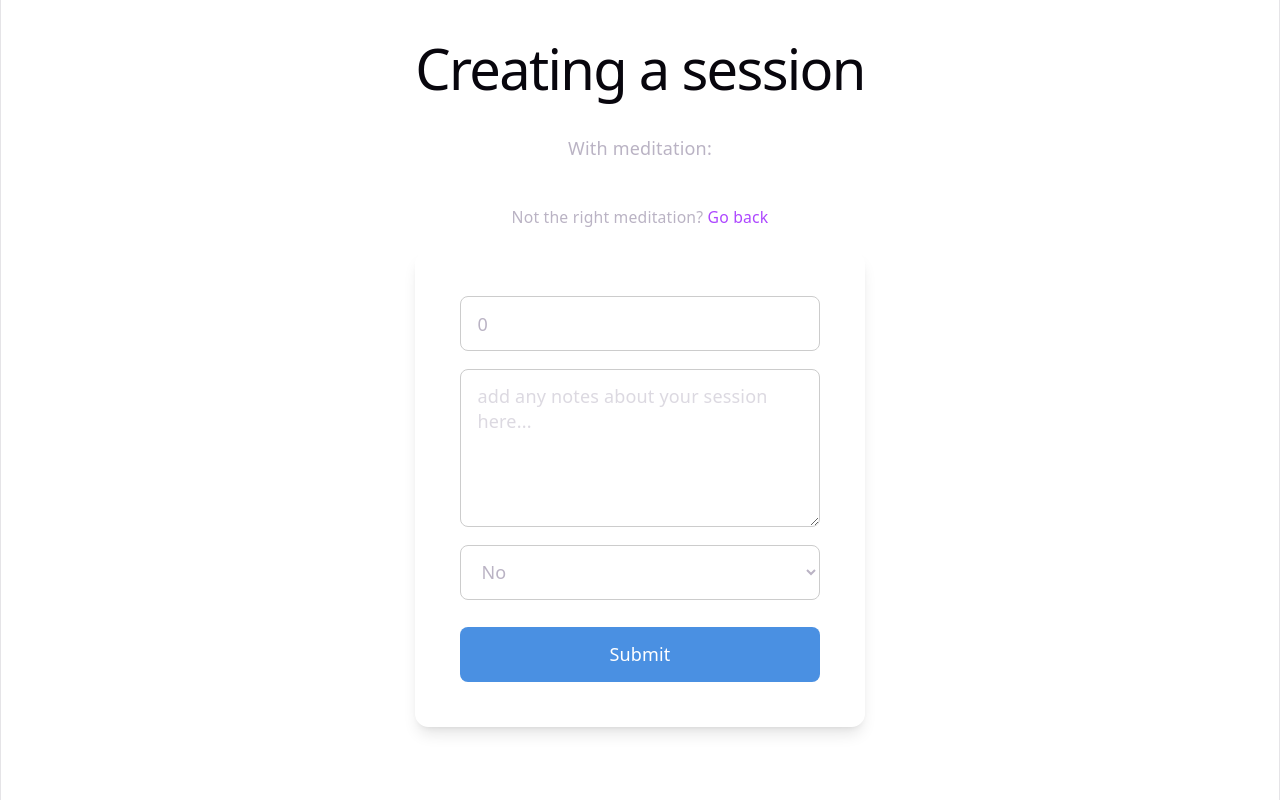
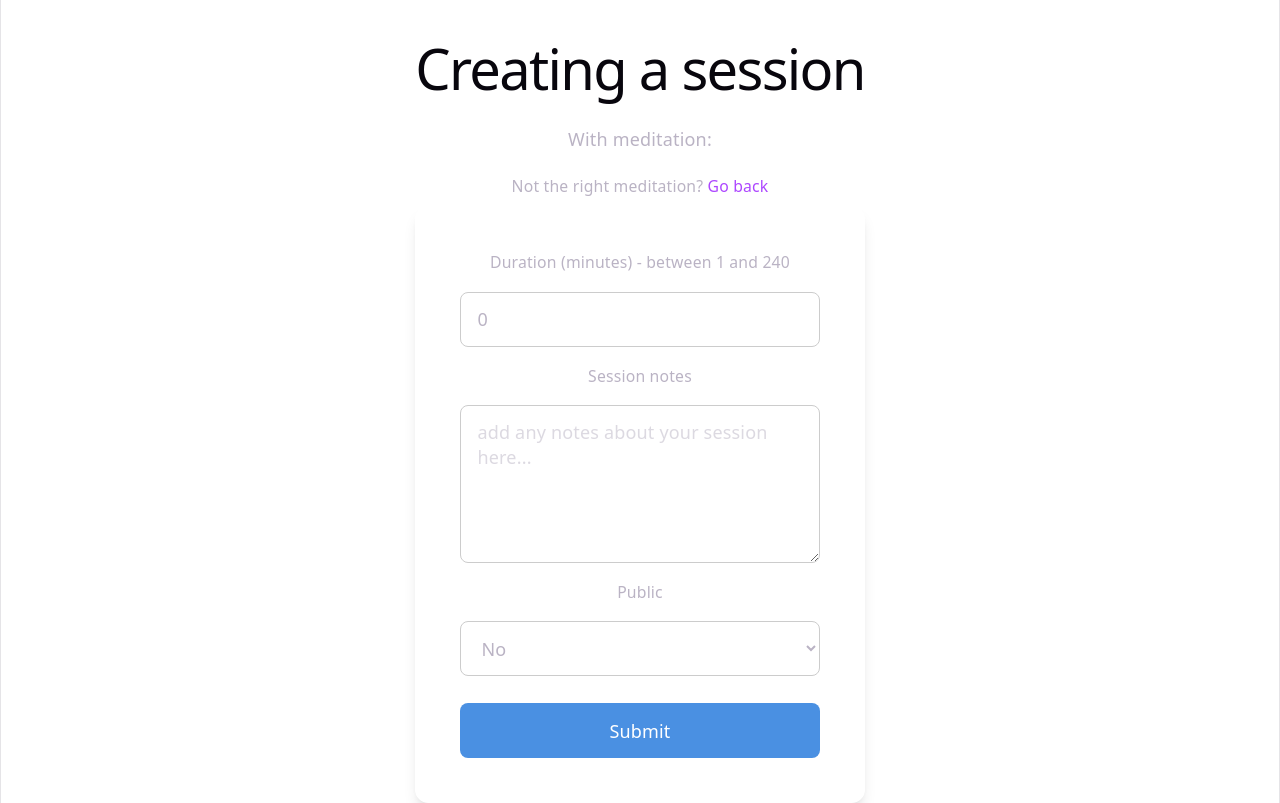
Before and after one commit to Eoghain2708/meditation-application, a React (Vite) app in the folder frontend/: page /meditations/1/sessions/new in a window 1280 px wide. Built offline with nearby package versions, Linux system fonts and the light colour scheme; no server answers; sample sign-in values are in the browser's storage.

Commit message:
labels to creation form

```diff
--- a/frontend/src/pages/CreateMeditationSessionPage.tsx
+++ b/frontend/src/pages/CreateMeditationSessionPage.tsx
@@ -43,19 +43,21 @@ export default function CreateMeditationSessionPage() {
      <div className="flex flex-col items-center justify-center mx-auto">
 
         <h1 className="pt-5">Creating a session</h1>
-        <p className="py-5">With meditation:
+        <p className="pt-3 pb-2">With meditation:
             <Link to={`/meditations/${id}`}>
             <span className="text-purple-400"> {meditation?.title}</span>
             </Link>
         </p>
-        <p className="text-sm py-5">Not the right meditation?
+        <p className="text-sm pt-3 pb-2">Not the right meditation?
         <Link to="/meditations">
             <span className="text-purple-500"> Go back</span>
         </Link>
         </p>
       <div className="p-10 rounded-xl shadow-lg min-w-full">
         <form className="auth-form" onSubmit={handleSubmit}>
+          <label htmlFor="duration" className="text-sm">Duration (minutes) - between 1 and 240</label>
           <input
+            name="duration"
             type="number"
             min={1}
             max={240}
@@ -67,7 +69,9 @@ export default function CreateMeditationSessionPage() {
             })}
           />
 
+          <label htmlFor="notes" className="text-sm">Session notes</label>
           <textarea
+            name="notes"
             rows={5}
             className="auth-input text-sm"
             placeholder="add any notes about your session here..."
@@ -78,7 +82,9 @@ export default function CreateMeditationSessionPage() {
             })}
           />
 
+          <label htmlFor="notes" className="text-sm">Public</label>
           <select
+            name="public"
             value={String(formData.public)}
             className="auth-input"
             onChange={(e) => setFormData({
```
